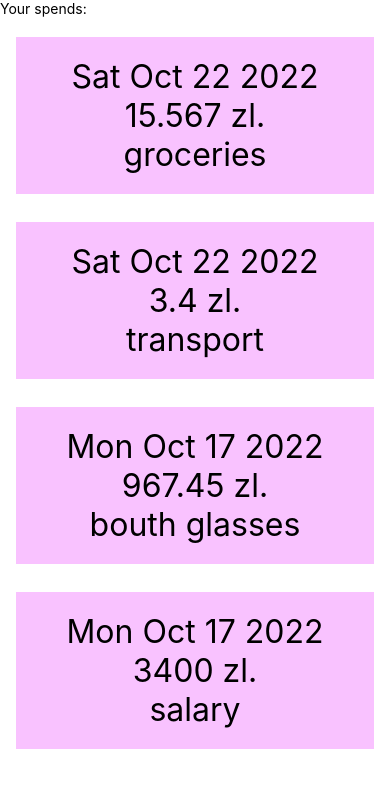
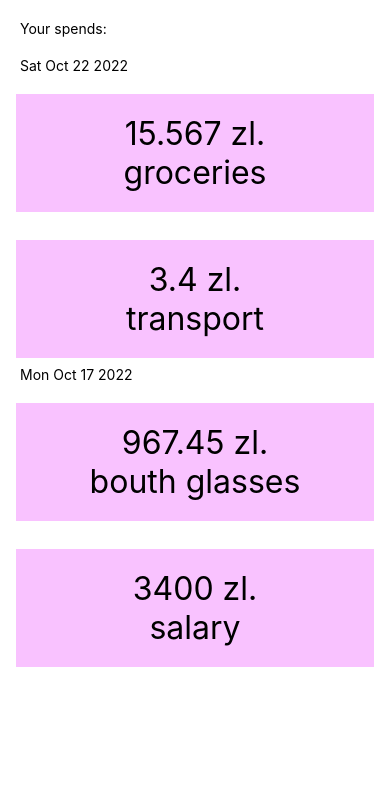
Before and after one commit to Ustingit/SpendeR_react_native_client, a React Native app: screen / in a window 390 px wide. Shown: the top 788 px of the page. Built offline with nearby package versions, Linux system fonts and the light colour scheme.

Commit message:
list showes grouped data

```diff
--- a/App.js
+++ b/App.js
@@ -58,7 +58,6 @@ const groupedSpends = Object.values(SPENDS.reduce((spd, item) => {
 
 const Item = ({ spent }) => (
   <View style={styles.item}>
-    <Text style={styles.title}>{spent.date.toDateString()}</Text>
     <Text style={styles.title}>{spent.amount} zl.</Text>
     <Text style={styles.title}>{spent.description}</Text>
   </View>
@@ -71,12 +70,21 @@ const App = () => {
 
   return (
     <SafeAreaView style={styles.container}>
-      <Text>Your spends:</Text>
-      <FlatList
-        data={SPENDS}
-        renderItem={renderItem}
-        keyExtractor={item => item.id}
-      />
+      <Text style={{marginTop:20, marginLeft: 20}}>Your spends:</Text>
+      <View style={{ flex: 1, marginTop: 20 }} >
+          {
+              groupedSpends.map(group => (
+                  <View>
+                      <Text style={{marginLeft: 20}}>{group.name.toDateString()}</Text>
+                      <FlatList
+                          data={group.items}
+                          renderItem={renderItem}
+                          keyExtractor={item => item.id}
+                      />
+                  </View>
+              ))
+          }
+      </View>
     </SafeAreaView>
   );
 }
```
